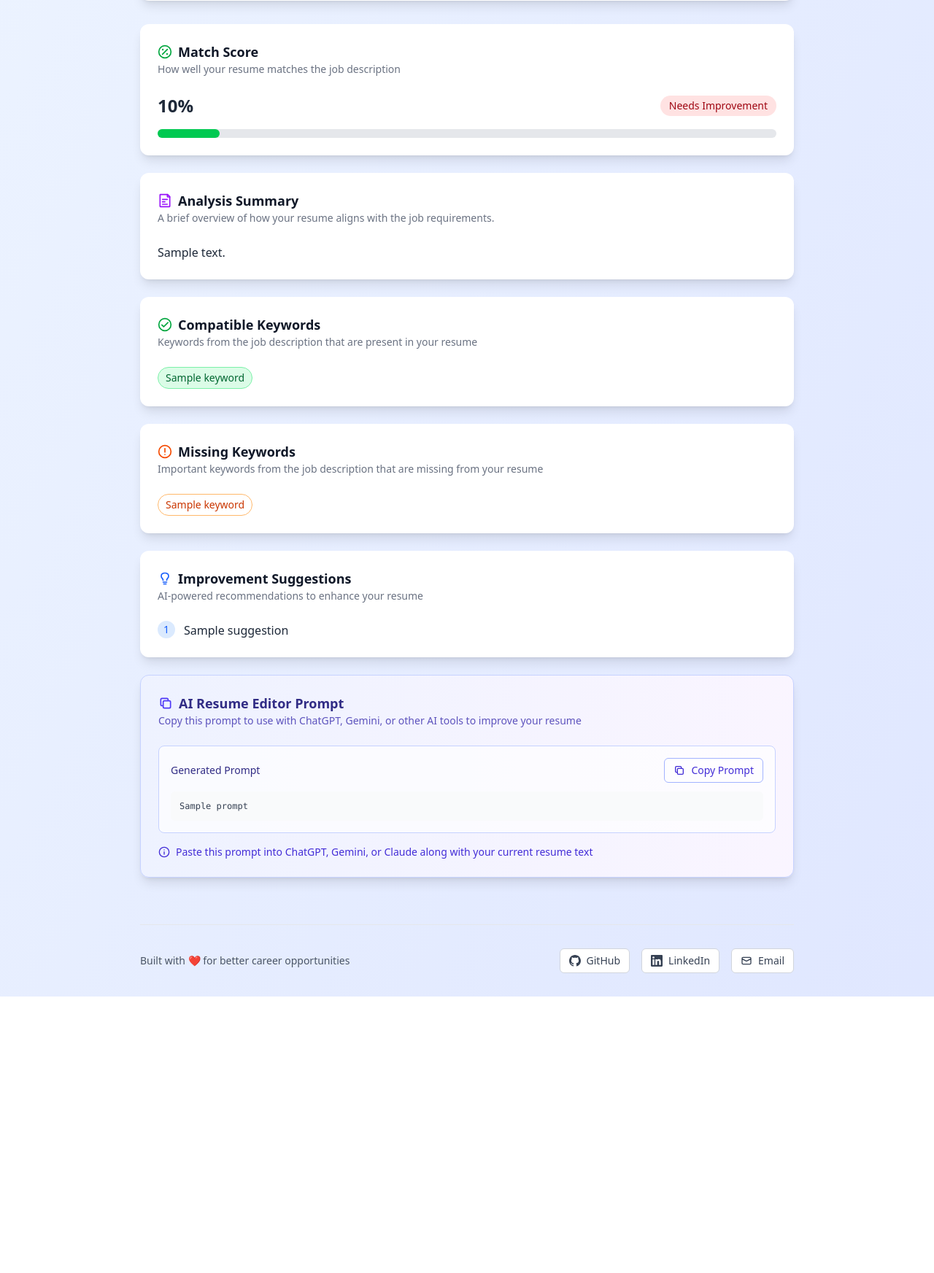
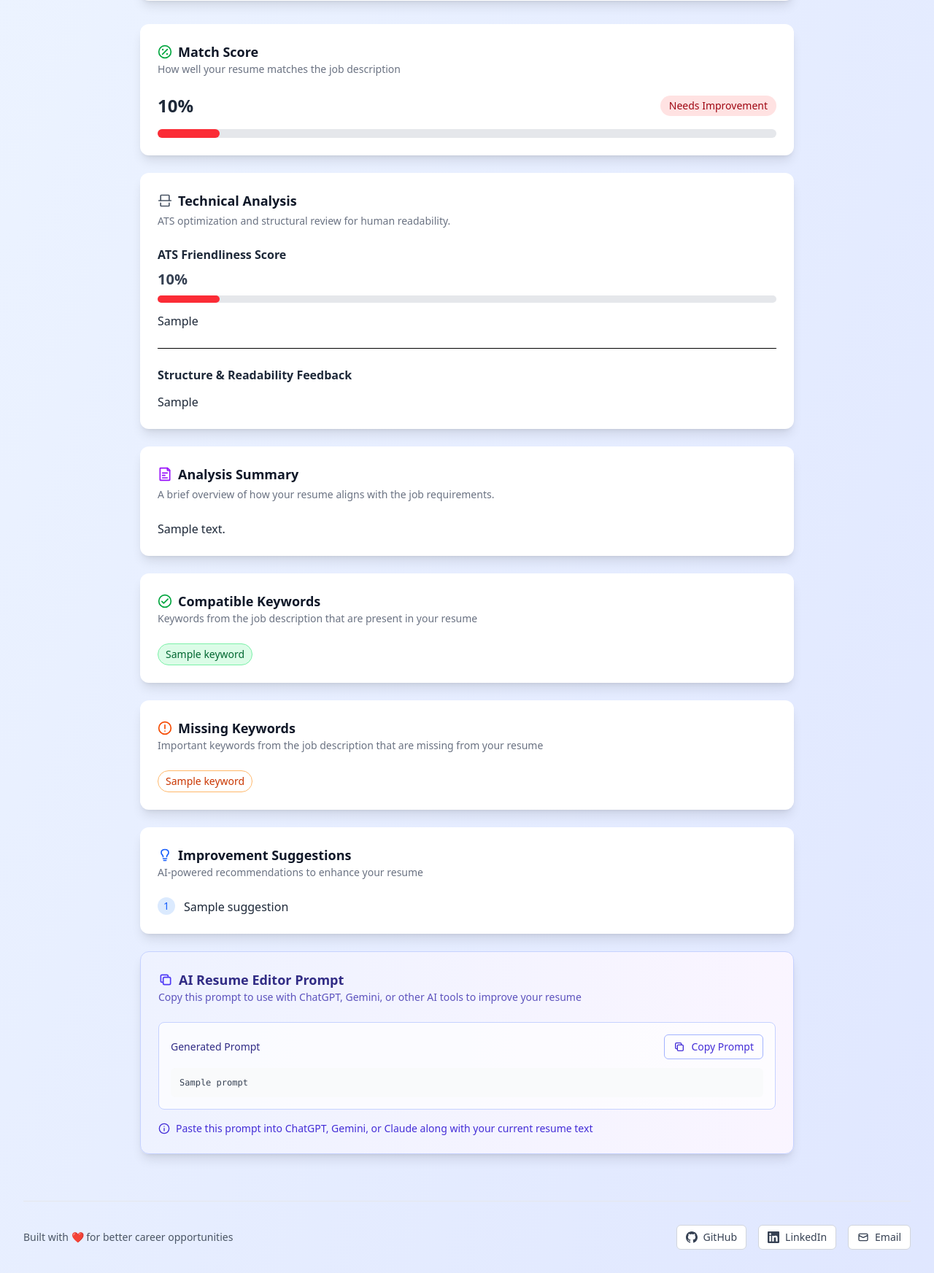
Before and after one commit to m-lourenco0/resume-analysis-tool, a FastAPI app: template app/templates/analysis/index.html in a window 1280 px wide. Shown: the part 1186-2931 px from the top of the page at 73% size. Before the commit the page ends 2552 px from the top, so only its background shows below. Run offline with FastAPI, Linux system fonts and the light colour scheme; the template is opened without the code that fills it: most values are stand-ins (such as "Sample title", 1, 10 or a date in 2020); some libraries are stand-ins or nearby versions.

Commit message:
feat: include additional sections from the llm analysis

```diff
--- a/app/templates/analysis/index.html
+++ b/app/templates/analysis/index.html
@@ -326,7 +326,11 @@
                               Analyze Resume
                             </span>
                         </button>
-                        {% if analysis_result %}<a href="/" class="inline-flex items-center px-4 py-2 border border-gray-300 text-base font-medium rounded-md shadow-sm text-gray-700 bg-white hover:bg-gray-50 focus:outline-none focus:ring-2 focus:ring-offset-2 focus:ring-indigo-500">New Analysis</a>{% endif %}
+                        {% if analysis_result %}
+                        <a href="/" class="inline-flex items-center px-4 py-2 border border-gray-300 text-base font-medium rounded-md shadow-sm text-gray-700 bg-white hover:bg-gray-50 focus:outline-none focus:ring-2 focus:ring-offset-2 focus:ring-indigo-500">
+                          New Analysis
+                        </a>
+                        {% endif %}
                     </div>
                 </div>
             </form>
@@ -334,7 +338,11 @@
             {% if analysis_result %}
             <div class="space-y-6">
               {% if analysis_result.error %}
-                <div class="rounded-md bg-red-50 p-4 shadow"><p class="text-sm font-medium text-red-800">Error: {{ analysis_result.error }}</p></div>
+              <div class="rounded-md bg-red-50 p-4 shadow">
+                <p class="text-sm font-medium text-red-800">
+                  Error: {{ analysis_result.error }}
+                </p>
+              </div>
               {% else %}
               <div class="bg-white shadow-lg rounded-xl">
                 <div class="p-6">
@@ -349,38 +357,116 @@
                       stroke-linejoin="round"
                       class="h-5 w-5 text-green-600"
                     >
-                            <path d="M12 22C17.5228 22 22 17.5228 22 12C22 6.47715 17.5228 2 12 2C6.47715 2 2 6.47715 2 12C2 17.5228 6.47715 22 12 22Z"></path>
-                            <path d="M15.5 16C15.7761 16 16 15.7761 16 15.5C16 15.2239 15.7761 15 15.5 15C15.2239 15 15 15.2239 15 15.5C15 15.7761 15.2239 16 15.5 16Z" fill="currentColor"></path>
-                            <path d="M8.5 9C8.77614 9 9 8.77614 9 8.5C9 8.22386 8.77614 8 8.5 8C8.22386 8 8 8.22386 8 8.5C8 8.77614 8.22386 9 8.5 9Z" fill="currentColor"></path>
+                      <path
+                        d="M12 22C17.5228 22 22 17.5228 22 12C22 6.47715 17.5228 2 12 2C6.47715 2 2 6.47715 2 12C2 17.5228 6.47715 22 12 22Z"
+                      ></path>
+                      <path
+                        d="M15.5 16C15.7761 16 16 15.7761 16 15.5C16 15.2239 15.7761 15 15.5 15C15.2239 15 15 15.2239 15 15.5C15 15.7761 15.2239 16 15.5 16Z"
+                        fill="currentColor"
+                      ></path>
+                      <path
+                        d="M8.5 9C8.77614 9 9 8.77614 9 8.5C9 8.22386 8.77614 8 8.5 8C8.22386 8 8 8.22386 8 8.5C8 8.77614 8.22386 9 8.5 9Z"
+                        fill="currentColor"
+                      ></path>
                       <path d="M16 8L8 16"></path>
                     </svg>
                     Match Score
                   </h3>
-                        <p class="text-sm text-gray-500">How well your resume matches the job description</p>
+                  <p class="text-sm text-gray-500">
+                    How well your resume matches the job description
+                  </p>
                 </div>
                 <div class="p-6 pt-0">
                   <div class="space-y-4">
                     <div class="flex items-center justify-between">
                       <span class="text-2xl font-bold text-gray-800">
-                                  {{ analysis_result.match_score }}%
+                        {{ analysis_result.match_score | round }}%
                       </span>
                       {% if analysis_result.match_score >= 80 %}
-                                <span class="inline-flex items-center px-3 py-1 rounded-full text-sm font-medium bg-green-100 text-green-800">
+                      <span
+                        class="inline-flex items-center px-3 py-1 rounded-full text-sm font-medium bg-green-100 text-green-800"
+                      >
                         Excellent Match
                       </span>
                       {% elif analysis_result.match_score >= 60 %}
-                                <span class="inline-flex items-center px-3 py-1 rounded-full text-sm font-medium bg-yellow-100 text-yellow-800">
+                      <span
+                        class="inline-flex items-center px-3 py-1 rounded-full text-sm font-medium bg-yellow-100 text-yellow-800"
+                      >
                         Good Match
                       </span>
                       {% else %}
-                                <span class="inline-flex items-center px-3 py-1 rounded-full text-sm font-medium bg-red-100 text-red-800">
+                      <span
+                        class="inline-flex items-center px-3 py-1 rounded-full text-sm font-medium bg-red-100 text-red-800"
+                      >
                         Needs Improvement
                       </span>
                       {% endif %}
                     </div>
                     <div class="w-full bg-gray-200 rounded-full h-3">
-                              <div class="bg-green-500 h-3 rounded-full" style="width: {{ analysis_result.match_score }}%"></div>
+                      <div
+                        class="h-3 rounded-full {% if analysis_result.match_score >= 80 %}bg-green-500{% elif analysis_result.match_score >= 60 %}bg-yellow-500{% else %}bg-red-500{% endif %}"
+                        style="width: {{ analysis_result.match_score }}%"
+                      ></div>
                     </div>
+                  </div>
+                </div>
+              </div>
+
+              <div class="bg-white shadow-lg rounded-xl">
+                <div class="p-6">
+                  <h3 class="flex items-center gap-2 text-lg font-semibold text-gray-900">
+                    <svg
+                      xmlns="http://www.w3.org/2000/svg"
+                      viewBox="0 0 24 24"
+                      fill="none"
+                      stroke="currentColor"
+                      stroke-width="2"
+                      stroke-linecap="round"
+                      stroke-linejoin="round"
+                      class="h-5 w-5 text-gray-600"
+                    >
+                      <path d="M5 12V4C5 3.44772 5.44772 3 6 3H18C18.5523 3 19 3.44772 19 4V12"></path>
+                      <path d="M5 16V20C5 20.5523 5.44772 21 6 21H18C18.5523 21 19 20.5523 19 20V16"></path>
+                      <path d="M2 12H22"></path>
+                    </svg>
+                    Technical Analysis
+                  </h3>
+                  <p class="text-sm text-gray-500 mt-1">
+                    ATS optimization and structural review for human readability.
+                  </p>
+                </div>
+                <div class="p-6 pt-0 space-y-6">
+                  <div>
+                    <h4 class="text-md font-semibold text-gray-800">
+                      ATS Friendliness Score
+                    </h4>
+                    <div class="space-y-2 mt-2">
+                      <div class="flex items-center justify-between">
+                        <span class="text-xl font-bold text-gray-700">
+                          {{ analysis_result.ats_friendliness_score | round }}%
+                        </span>
+                      </div>
+                      <div class="w-full bg-gray-200 rounded-full h-2.5">
+                        <div
+                          class="h-2.5 rounded-full {% if analysis_result.ats_friendliness_score >= 80 %}bg-green-500{% elif analysis_result.ats_friendliness_score >= 60 %}bg-yellow-500{% else %}bg-red-500{% endif %}"
+                          style="width: {{ analysis_result.ats_friendliness_score }}%"
+                        ></div>
+                      </div>
+                    </div>
+                    <p class="mt-3 text-gray-800 leading-relaxed">
+                      {{ analysis_result.ats_friendliness_feedback }}
+                    </p>
+                  </div>
+
+                  <hr />
+
+                  <div>
+                    <h4 class="text-md font-semibold text-gray-800">
+                      Structure & Readability Feedback
+                    </h4>
+                    <p class="mt-3 text-gray-800 leading-relaxed">
+                      {{ analysis_result.structure_feedback }}
+                    </p>
                   </div>
                 </div>
               </div>
@@ -398,7 +484,9 @@
                       stroke-linejoin="round"
                       class="h-5 w-5 text-purple-600"
                     >
-                        <path d="M4 21.4V2.6C4 2.26863 4.26863 2 4.6 2H16.2515C16.4106 2 16.5632 2.06321 16.6757 2.17574L19.8243 5.32426C19.9368 5.43679 20 5.5894 20 5.74853V21.4C20 21.7314 19.7314 22 19.4 22H4.6C4.26863 22 4 21.7314 4 21.4Z"></path>
+                      <path
+                        d="M4 21.4V2.6C4 2.26863 4.26863 2 4.6 2H16.2515C16.4106 2 16.5632 2.06321 16.6757 2.17574L19.8243 5.32426C19.9368 5.43679 20 5.5894 20 5.74853V21.4C20 21.7314 19.7314 22 19.4 22H4.6C4.26863 22 4 21.7314 4 21.4Z"
+                      ></path>
                       <path d="M8 10L16 10"></path>
                       <path d="M8 18L16 18"></path>
                       <path d="M8 14L12 14"></path>
@@ -406,7 +494,9 @@
                     </svg>
                     Analysis Summary
                   </h3>
-                    <p class="text-sm text-gray-500 mt-1">A brief overview of how your resume aligns with the job requirements.</p>
+                  <p class="text-sm text-gray-500 mt-1">
+                    A brief overview of how your resume aligns with the job requirements.
+                  </p>
                 </div>
                 <div class="p-6 pt-0">
                   <p class="text-gray-800 leading-relaxed">
@@ -429,18 +519,28 @@
                       class="h-5 w-5 text-green-600"
                     >
                       <path d="M7 12.5L10 15.5L17 8.5"></path>
-                            <path d="M12 22C17.5228 22 22 17.5228 22 12C22 6.47715 17.5228 2 12 2C6.47715 2 2 6.47715 2 12C2 17.5228 6.47715 22 12 22Z"></path>
+                      <path
+                        d="M12 22C17.5228 22 22 17.5228 22 12C22 6.47715 17.5228 2 12 2C6.47715 2 2 6.47715 2 12C2 17.5228 6.47715 22 12 22Z"
+                      ></path>
                     </svg>
                     Compatible Keywords
                   </h3>
-                        <p class="text-sm text-gray-500">Keywords from the job description that are present in your resume</p>
+                  <p class="text-sm text-gray-500">
+                    Keywords from the job description that are present in your resume
+                  </p>
                 </div>
                 <div class="p-6 pt-0">
                   <div class="flex flex-wrap gap-2">
                     {% for keyword in analysis_result.compatible_keywords %}
-                            <span class="inline-flex items-center px-2.5 py-1 rounded-full text-sm font-medium bg-green-100 text-green-800 border-green-300 border">{{ keyword }}</span>
+                    <span
+                      class="inline-flex items-center px-2.5 py-1 rounded-full text-sm font-medium bg-green-100 text-green-800 border-green-300 border"
+                      >{{ keyword }}</span
+                    >
                     {% else %}
-                            <p class="text-sm text-gray-500">No matching keywords found. Consider adding relevant terms from the job description.</p>
+                    <p class="text-sm text-gray-500">
+                      No matching keywords found. Consider adding relevant terms from the
+                      job description.
+                    </p>
                     {% endfor %}
                   </div>
                 </div>
@@ -461,18 +561,29 @@
                     >
                       <path d="M12 7L12 13"></path>
                       <path d="M12 17.01L12.01 16.9989"></path>
-                            <path d="M12 22C17.5228 22 22 17.5228 22 12C22 6.47715 17.5228 2 12 2C6.47715 2 2 6.47715 2 12C2 17.5228 6.47715 22 12 22Z"></path>
+                      <path
+                        d="M12 22C17.5228 22 22 17.5228 22 12C22 6.47715 17.5228 2 12 2C6.47715 2 2 6.47715 2 12C2 17.5228 6.47715 22 12 22Z"
+                      ></path>
                     </svg>
                     Missing Keywords
                   </h3>
-                        <p class="text-sm text-gray-500">Important keywords from the job description that are missing from your resume</p>
+                  <p class="text-sm text-gray-500">
+                    Important keywords from the job description that are missing from your
+                    resume
+                  </p>
                 </div>
                 <div class="p-6 pt-0">
                   <div class="flex flex-wrap gap-2">
                     {% for keyword in analysis_result.missing_keywords %}
-                            <span class="inline-flex items-center px-2.5 py-1 rounded-full text-sm font-medium text-orange-700 border-orange-300 border">{{ keyword }}</span>
+                    <span
+                      class="inline-flex items-center px-2.5 py-1 rounded-full text-sm font-medium text-orange-700 border-orange-300 border"
+                      >{{ keyword }}</span
+                    >
                     {% else %}
-                            <p class="text-sm font-medium text-green-600">Great! Your resume includes all the key terms from the job description.</p>
+                    <p class="text-sm font-medium text-green-600">
+                      Great! Your resume includes all the key terms from the job
+                      description.
+                    </p>
                     {% endfor %}
                   </div>
                 </div>
@@ -493,36 +604,57 @@
                     >
                       <path d="M9 18H15"></path>
                       <path d="M10 21H14"></path>
-                            <path d="M9.00082 15C9.00098 13 8.50098 12.5 7.50082 11.5C6.50067 10.5 6.02422 9.48689 6.00082 8C5.95284 4.95029 8.00067 3 12.0008 3C16.001 3 18.0488 4.95029 18.0008 8C17.9774 9.48689 17.5007 10.5 16.5008 11.5C15.501 12.5 15.001 13 15.0008 15"></path>
+                      <path
+                        d="M9.00082 15C9.00098 13 8.50098 12.5 7.50082 11.5C6.50067 10.5 6.02422 9.48689 6.00082 8C5.95284 4.95029 8.00067 3 12.0008 3C16.001 3 18.0488 4.95029 18.0008 8C17.9774 9.48689 17.5007 10.5 16.5008 11.5C15.501 12.5 15.001 13 15.0008 15"
+                      ></path>
                     </svg>
                     Improvement Suggestions
                   </h3>
-                        <p class="text-sm text-gray-500">AI-powered recommendations to enhance your resume</p>
+                  <p class="text-sm text-gray-500">
+                    AI-powered recommendations to enhance your resume
+                  </p>
                 </div>
                 <div class="p-6 pt-0">
                   <div class="space-y-4">
                     {% for suggestion in analysis_result.suggestions %}
                     <div class="flex gap-3">
-                              <div class="flex-shrink-0 w-6 h-6 bg-blue-100 rounded-full flex items-center justify-center text-blue-600 text-sm font-medium">
+                      <div
+                        class="flex-shrink-0 w-6 h-6 bg-blue-100 rounded-full flex items-center justify-center text-blue-600 text-sm font-medium"
+                      >
                         {{ loop.index }}
-                              </div><p class="text-gray-800 leading-relaxed">
-                              {{ suggestion }}
-                              </p>
+                      </div>
+                      <p class="text-gray-800 leading-relaxed">{{ suggestion }}</p>
                     </div>
                     {% endfor %}
                   </div>
                 </div>
               </div>
 
-                <div x-data="{ promptText: `{{ analysis_result.prompt | e }}` }" class="rounded-xl border-indigo-200 border bg-gradient-to-r from-indigo-50 to-purple-50 shadow-lg">
+              <div
+                x-data="{ promptText: `{{ analysis_result.prompt | e }}` }"
+                class="rounded-xl border-indigo-200 border bg-gradient-to-r from-indigo-50 to-purple-50 shadow-lg"
+              >
                 <div class="p-6">
                   <h3 class="flex items-center gap-2 text-lg font-semibold text-indigo-900">
-                          <svg class="h-5 w-5 text-indigo-600" fill="none" stroke="currentColor" viewBox="0 0 24 24">
-                            <path stroke-linecap="round" stroke-linejoin="round" stroke-width="2" d="M8 16H6a2 2 0 01-2-2V6a2 2 0 012-2h8a2 2 0 012 2v2m-6 12h8a2 2 0 002-2v-8a2 2 0 00-2-2h-8a2 2 0 00-2 2v8a2 2 0 002 2z" />
+                    <svg
+                      class="h-5 w-5 text-indigo-600"
+                      fill="none"
+                      stroke="currentColor"
+                      viewBox="0 0 24 24"
+                    >
+                      <path
+                        stroke-linecap="round"
+                        stroke-linejoin="round"
+                        stroke-width="2"
+                        d="M8 16H6a2 2 0 01-2-2V6a2 2 0 012-2h8a2 2 0 012 2v2m-6 12h8a2 2 0 002-2v-8a2 2 0 00-2-2h-8a2 2 0 00-2 2v8a2 2 0 002 2z"
+                      />
                     </svg>
                     AI Resume Editor Prompt
                   </h3>
-                        <p class="text-sm text-indigo-800/80">Copy this prompt to use with ChatGPT, Gemini, or other AI tools to improve your resume</p>
+                  <p class="text-sm text-indigo-800/80">
+                    Copy this prompt to use with ChatGPT, Gemini, or other AI tools to
+                    improve your resume
+                  </p>
                 </div>
                 <div class="p-6 pt-0 space-y-4">
                   <div class="bg-white/70 rounded-lg p-4 border border-indigo-200">
@@ -532,14 +664,26 @@
                         @click="navigator.clipboard.writeText(promptText); alert('Prompt copied to clipboard!')"
                         class="inline-flex items-center gap-2 px-3 py-1.5 border border-indigo-300 text-sm font-medium rounded-md text-indigo-700 bg-white/50 hover:bg-indigo-100 focus:outline-none focus:ring-2 focus:ring-offset-2 focus:ring-indigo-500"
                       >
-                                  <svg class="h-4 w-4" fill="none" stroke="currentColor" viewBox="0 0 24 24">
-                                    <path stroke-linecap="round" stroke-linejoin="round" stroke-width="2" d="M8 16H6a2 2 0 01-2-2V6a2 2 0 012-2h8a2 2 0 012 2v2m-6 12h8a2 2 0 002-2v-8a2 2 0 00-2-2h-8a2 2 0 00-2 2v8a2 2 0 002 2z" />
+                        <svg
+                          class="h-4 w-4"
+                          fill="none"
+                          stroke="currentColor"
+                          viewBox="0 0 24 24"
+                        >
+                          <path
+                            stroke-linecap="round"
+                            stroke-linejoin="round"
+                            stroke-width="2"
+                            d="M8 16H6a2 2 0 01-2-2V6a2 2 0 012-2h8a2 2 0 012 2v2m-6 12h8a2 2 0 002-2v-8a2 2 0 00-2-2h-8a2 2 0 00-2 2v8a2 2 0 002 2z"
+                          />
                         </svg>
                         Copy Prompt
                       </button>
                     </div>
                     <div class="bg-gray-50 rounded-md p-3 max-h-48 overflow-y-auto">
-                                <pre class="text-xs text-gray-700 whitespace-pre-wrap font-mono">{{ analysis_result.prompt }}</pre>
+                      <pre
+                        class="text-xs text-gray-700 whitespace-pre-wrap font-mono"
+                      >{{ analysis_result.prompt }}</pre>
                     </div>
                   </div>
                   <div class="flex items-center gap-2 text-sm text-indigo-700">
@@ -555,10 +699,16 @@
                     >
                       <path d="M12 11.5V16.5"></path>
                       <path d="M12 7.51L12.01 7.49889"></path>
-                              <path d="M12 22C17.5228 22 22 17.5228 22 12C22 6.47715 17.5228 2 12 2C6.47715 2 2 6.47715 2 12C2 17.5228 6.47715 22 12 22Z"></path>
+                      <path
+                        d="M12 22C17.5228 22 22 17.5228 22 12C22 6.47715 17.5228 2 12 2C6.47715 2 2 6.47715 2 12C2 17.5228 6.47715 22 12 22Z"
+                      ></path>
                     </svg>
 
-                            <span>Paste this prompt into ChatGPT, Gemini, or Claude along with your current resume text</span>
+                    <span>
+                      Paste this prompt into ChatGPT, Gemini, or Claude along with your
+                      current resume text
+                    </span>
+                    </div>
                   </div>
                 </div>
               </div>
--- a/app/templates/static/css/output.css
+++ b/app/templates/static/css/output.css
@@ -9,6 +9,7 @@
     monospace;
     --color-red-50: oklch(97.1% 0.013 17.38);
     --color-red-100: oklch(93.6% 0.032 17.717);
+    --color-red-500: oklch(63.7% 0.237 25.331);
     --color-red-600: oklch(57.7% 0.245 27.325);
     --color-red-800: oklch(44.4% 0.177 26.899);
     --color-orange-100: oklch(95.4% 0.038 75.164);
@@ -19,6 +20,7 @@
     --color-orange-900: oklch(40.8% 0.123 38.172);
     --color-amber-500: oklch(76.9% 0.188 70.08);
     --color-yellow-100: oklch(97.3% 0.071 103.193);
+    --color-yellow-500: oklch(79.5% 0.184 86.047);
     --color-yellow-800: oklch(47.6% 0.114 61.907);
     --color-green-100: oklch(96.2% 0.044 156.743);
     --color-green-200: oklch(92.5% 0.084 155.995);
@@ -77,6 +79,8 @@
     --text-base--line-height: calc(1.5 / 1);
     --text-lg: 1.125rem;
     --text-lg--line-height: calc(1.75 / 1.125);
+    --text-xl: 1.25rem;
+    --text-xl--line-height: calc(1.75 / 1.25);
     --text-2xl: 1.5rem;
     --text-2xl--line-height: calc(2 / 1.5);
     --text-4xl: 2.25rem;
@@ -241,6 +245,9 @@
   }
 }
 @layer utilities {
+  .fixed {
+    position: fixed;
+  }
   .static {
     position: static;
   }
@@ -249,6 +256,15 @@
   }
   .mt-0\.5 {
     margin-top: calc(var(--spacing) * 0.5);
+  }
+  .mt-1 {
+    margin-top: calc(var(--spacing) * 1);
+  }
+  .mt-2 {
+    margin-top: calc(var(--spacing) * 2);
+  }
+  .mt-3 {
+    margin-top: calc(var(--spacing) * 3);
   }
   .mt-4 {
     margin-top: calc(var(--spacing) * 4);
@@ -282,6 +298,9 @@
   }
   .inline-flex {
     display: inline-flex;
+  }
+  .h-2\.5 {
+    height: calc(var(--spacing) * 2.5);
   }
   .h-3 {
     height: calc(var(--spacing) * 3);
@@ -494,6 +513,9 @@
   .bg-red-100 {
     background-color: var(--color-red-100);
   }
+  .bg-red-500 {
+    background-color: var(--color-red-500);
+  }
   .bg-white {
     background-color: var(--color-white);
   }
@@ -511,6 +533,9 @@
   }
   .bg-yellow-100 {
     background-color: var(--color-yellow-100);
+  }
+  .bg-yellow-500 {
+    background-color: var(--color-yellow-500);
   }
   .bg-gradient-to-br {
     --tw-gradient-position: to bottom right in oklab;
@@ -619,6 +644,10 @@
   .text-sm {
     font-size: var(--text-sm);
     line-height: var(--tw-leading, var(--text-sm--line-height));
+  }
+  .text-xl {
+    font-size: var(--text-xl);
+    line-height: var(--tw-leading, var(--text-xl--line-height));
   }
   .text-xs {
     font-size: var(--text-xs);
```
Lines whose indentation alone changed are shown as unchanged.
